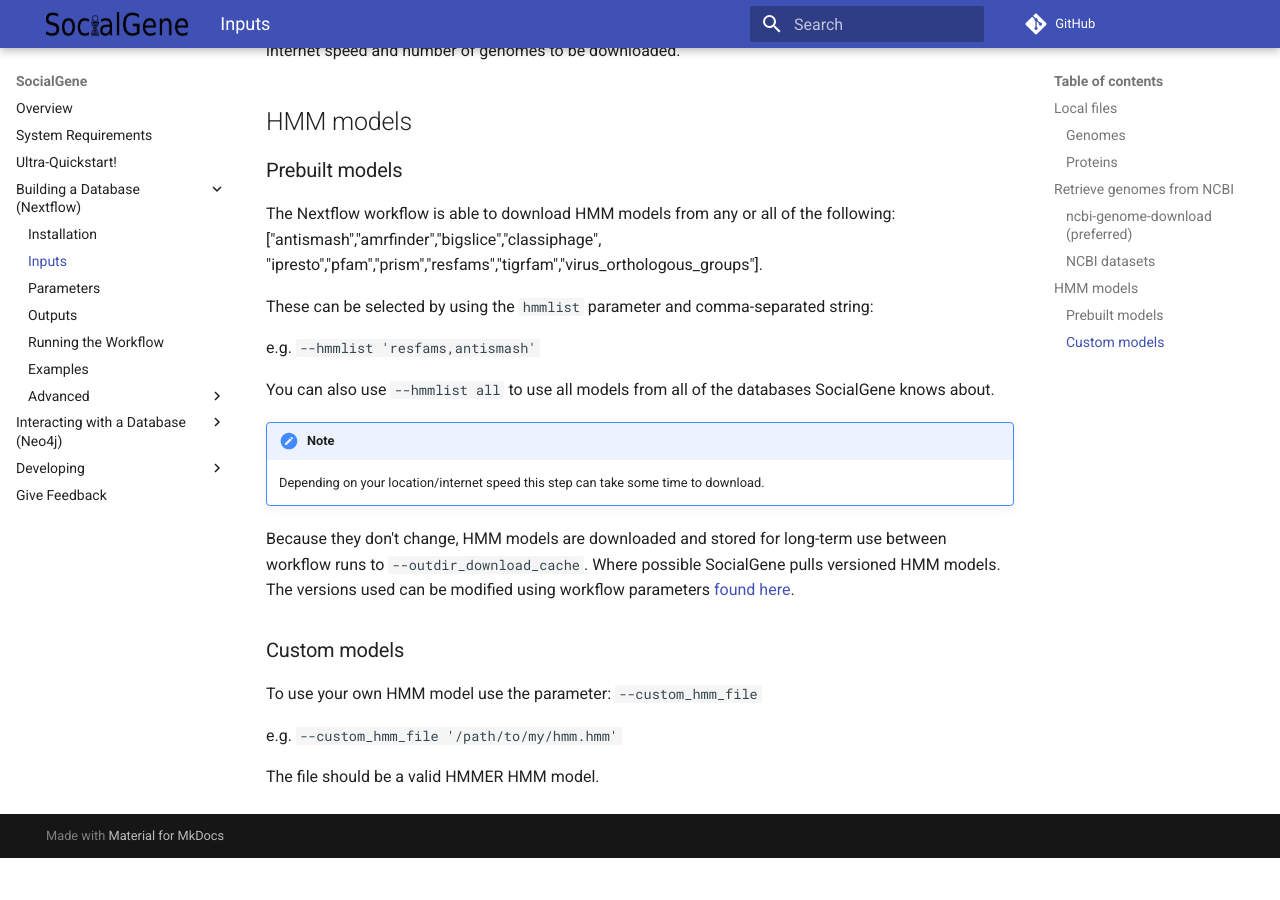
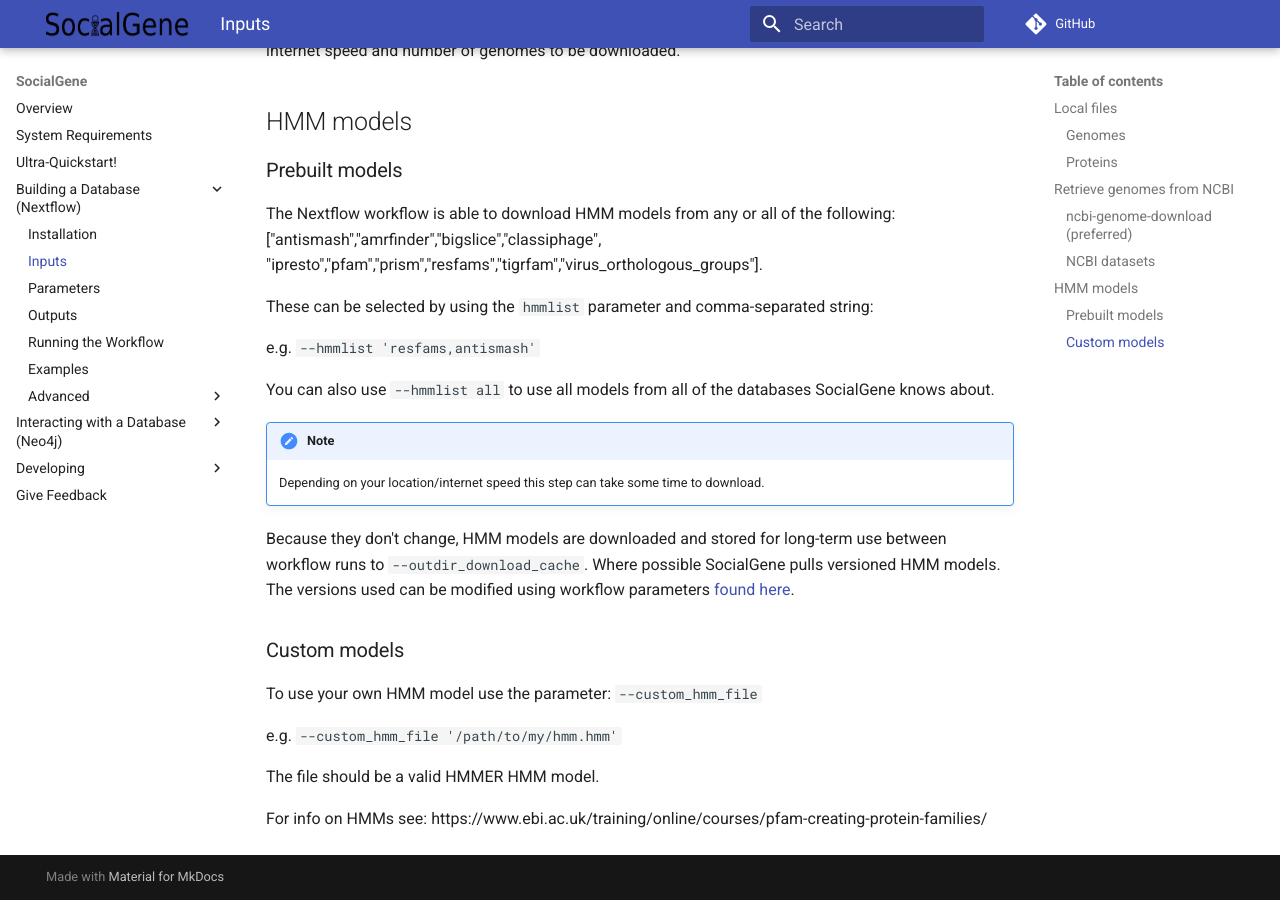
Before and after one commit to socialgene/socialgene.github.io, an MkDocs documentation site: the page built from docs/nextflow/inputs.md, in a window 1280 px wide and 900 px high, scrolled down 2463 px. Built offline with MkDocs 1.6.1 and Material for MkDocs 9.7.7, drawn with Linux system fonts in a browser that asks for light colours; comment, search, counter and statistics services are not loaded; before the commit the page ends 3321 px from its top, so only the background shows below that.

Commit message:
Update inputs.md

```diff
--- a/docs/nextflow/inputs.md
+++ b/docs/nextflow/inputs.md
@@ -107,3 +107,6 @@ To use your own HMM model use the parameter: `--custom_hmm_file`
 e.g. `--custom_hmm_file '/path/to/my/hmm.hmm'`
 
 The file should be a valid HMMER HMM model.
+
+For info on HMMs see:
+https://www.ebi.ac.uk/training/online/courses/pfam-creating-protein-families/
```
